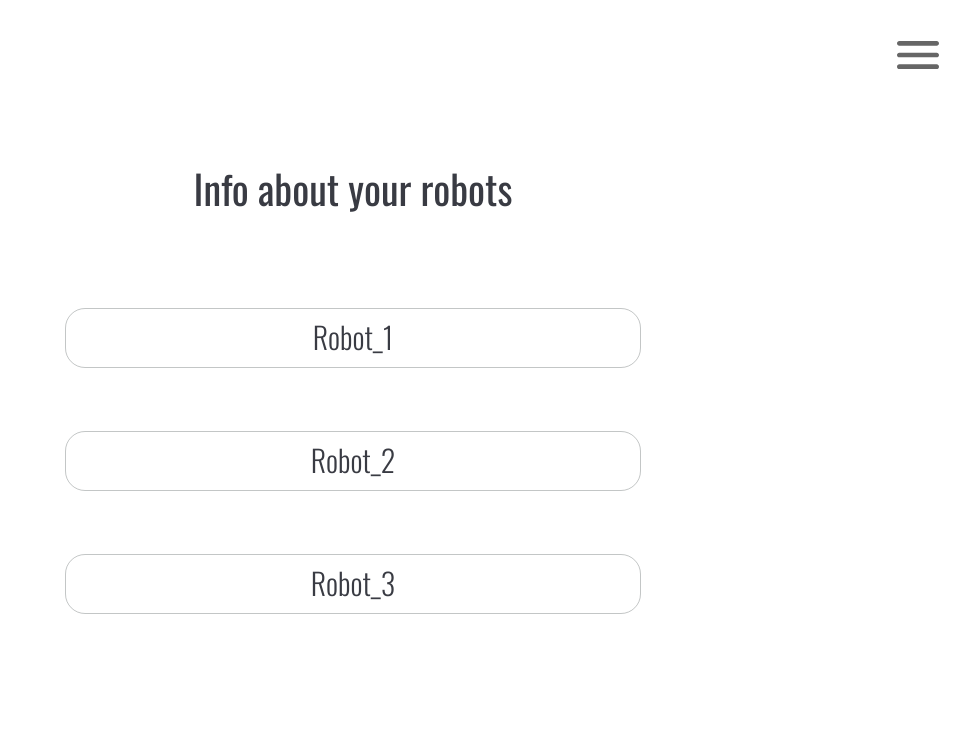
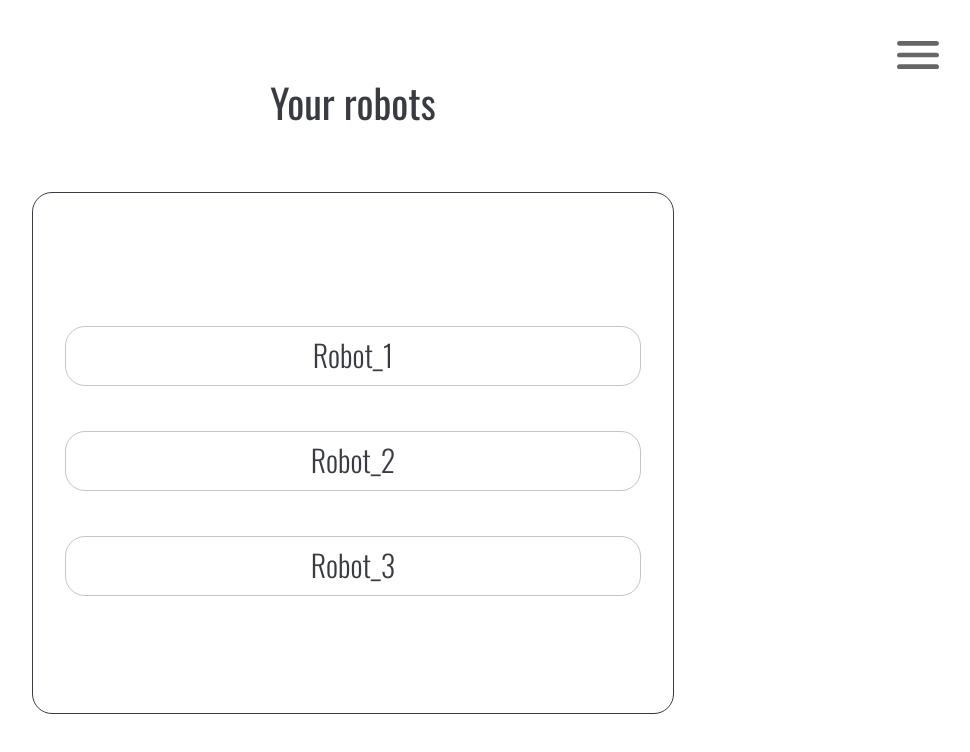
Before and after one commit to Darriyano/over100-robotics, a SvelteKit app: page /choose in a window 1280 px wide. Shown: the top 752 px of the page, without its empty margins (295-1265 px from the left). Built offline with nearby package versions, Linux system fonts and the light colour scheme.

Commit message:
fix: add skroll container to your robots

```diff
--- a/src/routes/choose/+page.svelte
+++ b/src/routes/choose/+page.svelte
@@ -1,16 +1,16 @@
-<script>
+<script lang="ts">
 	import '../../styles/choose.css';
 </script>
 
 <head>
-	<title>Robots' info</title>
+	<title>Your robots</title>
 	<meta
 		name="description"
 		content="The page with the list of the robots and info about the Camera, Wheels and Battery charge"
 	/>
 </head>
 <div class="page-container">
-	Info about your robots
+	Your robots
 	<div class="all-elements">
 		<button class="element"> Robot_1 </button>
 		<button class="element"> Robot_2 </button>
--- a/src/styles/add-new-styles.css
+++ b/src/styles/add-new-styles.css
@@ -42,4 +42,6 @@
 
 	padding-top: 5px;
 	padding-bottom: 20px;
+
+	cursor: pointer;
 }
--- a/src/styles/choose.css
+++ b/src/styles/choose.css
@@ -13,11 +13,21 @@
 .all-elements {
 	display: flex;
 	flex-direction: column;
-	justify-content: space-between;
+	justify-content: center;
 	align-items: center;
-	width: 100%;
+
+	width: 50%;
+	min-width: 320px;
+	height: 65%;
+	min-height: 360px;
+
 	margin-top: 60px;
 	margin-bottom: 60px;
+	border-radius: 20px;
+	border: 1px solid #393b43;
+
+	overflow-x: hidden;
+	overflow-y: scroll;
 }
 .element {
 	display: flex;
@@ -27,8 +37,8 @@
 	margin-top: 30px;
 	margin-bottom: 15px;
 
-	width: 45%;
-	min-width: 320px;
+	width: 90%;
+	min-width: 300px;
 
 	height: 5%;
 	min-height: 60px;
@@ -44,4 +54,5 @@
 
 	padding-top: 5px;
 	padding-bottom: 20px;
+	cursor: pointer;
 }
--- a/src/styles/map-styles.css
+++ b/src/styles/map-styles.css
@@ -49,6 +49,8 @@
 	height: 70px;
 	margin-right: 5px;
 	margin-left: 5px;
+
+	cursor: pointer;
 }
 .map-picture {
 	padding: 7%;
--- a/src/styles/menu.css
+++ b/src/styles/menu.css
@@ -14,6 +14,7 @@
 	margin: 10px;
 	border: none;
 	background-color: transparent;
+	cursor: pointer;
 }
 
 .h1 {
--- a/src/styles/settings.css
+++ b/src/styles/settings.css
@@ -31,6 +31,8 @@
 
 	border: 1px solid #878d8d80;
 	border-radius: 20px;
+
+	cursor: pointer;
 }
 
 .left {
--- a/src/styles/signpage.css
+++ b/src/styles/signpage.css
@@ -46,6 +46,8 @@
 	width: 9%;
 	min-width: 200px;
 	min-height: 50px;
+
+	cursor: pointer;
 }
 
 .add-txt {
@@ -66,4 +68,6 @@
 	width: 9%;
 	min-width: 100px;
 	min-height: 30px;
+
+	cursor: pointer;
 }
```
